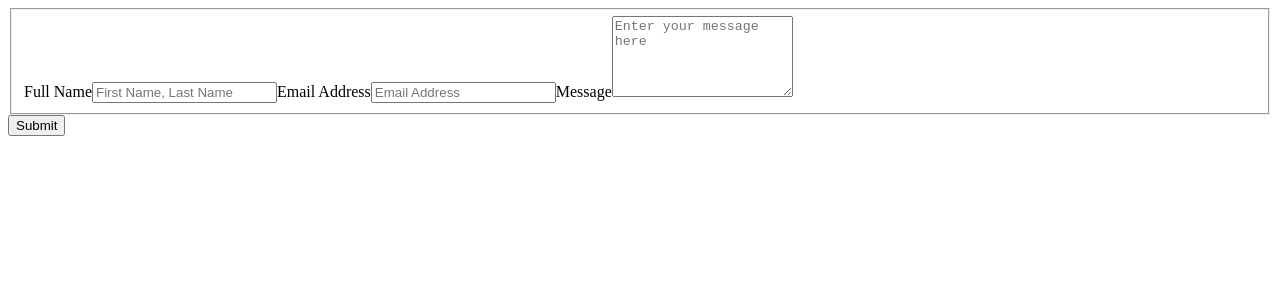
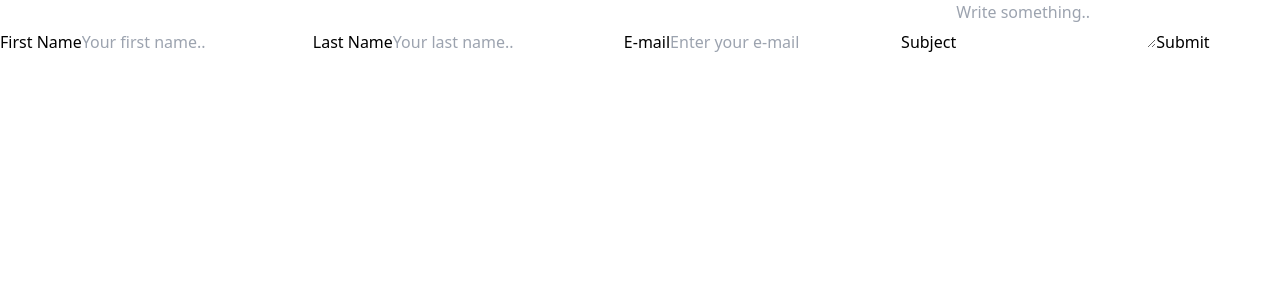
Before and after one commit to TrellixVulnTeam/portfolio_FQKG, a Next.js app in the folder portfolio/: page /Contact in a window 1280 px wide. Shown: the top 300 px of the page. Built offline with nearby package versions, Linux system fonts and the light colour scheme.

Commit message:
added contact form

```diff
--- a/portfolio/components/Contact/index.js
+++ b/portfolio/components/Contact/index.js
@@ -1,53 +1,40 @@
-import React from "react";
-import { useForm, ValidationError } from "@formspree/react";
-export default function ContactForm() {
-  const [state, handleSubmit] = useForm("mpzbdaql");
-  if (state.succeeded) {
-    return <p>Thanks for submitting!</p>;
-  }
+export default function ContactMe() {
   return (
-    <form
-      onSubmit={handleSubmit}
-      id="fs-frm"
-      name="simple-contact-form"
-      action="https://formspree.io/f/mpzbdaql"
-      method="POST"
-    >
-      <fieldset id="fs-frm-inputs">
-        <label>Full Name</label>
+    <div>
+      <form action="https://usebasin.com/f/4dbdd7706b10" method="POST">
+        <label>First Name</label>
         <input
           type="text"
-          name="name"
-          id="full-name"
-          placeholder="First Name, Last Name"
-          required=""
+          id="fname"
+          name="firstname"
+          placeholder="Your first name.."
         />
-        <label>Email Address</label>
+
+        <label>Last Name</label>
         <input
-          type="email"
-          name="_replyto"
-          id="email-address"
-          placeholder="Email Address"
-          required=""
+          type="text"
+          id="lname"
+          name="lastname"
+          placeholder="Your last name.."
         />
-        <label>Message</label>
+
+        <label>E-mail</label>
+        <input
+          type="text"
+          id="email"
+          name="email"
+          placeholder="Enter your e-mail"
+        />
+
+        <label>Subject</label>
         <textarea
-          rows="5"
-          name="message"
-          id="message"
-          placeholder="Enter your message here"
-          required=""
+          id="subject"
+          name="subject"
+          placeholder="Write something.."
         ></textarea>
-        <input
-          type="hidden"
-          name="_subject"
-          id="email-subject"
-          value="Contact Form Submission"
-        />
-      </fieldset>
-      <button type="submit" disabled={state.submitting}>
-        Submit
-      </button>
-    </form>
+
+        <input name="button" type="submit" value="Submit"></input>
+      </form>
+    </div>
   );
 }
--- a/portfolio/pages/_app.js
+++ b/portfolio/pages/_app.js
@@ -1,11 +1,7 @@
-import { FormspreeProvider } from "@formspree/react";
-export default function App({ Component, pageProps }) {
-  return (
-    <FormspreeProvider
-      project="1876003577487424827
-    "
-    >
-      <Component {...pageProps} />
-    </FormspreeProvider>
-  );
+import "../styles/globals.css";
+
+function MyApp({ Component, pageProps }) {
+  return <Component {...pageProps} />;
 }
+
+export default MyApp;
```
